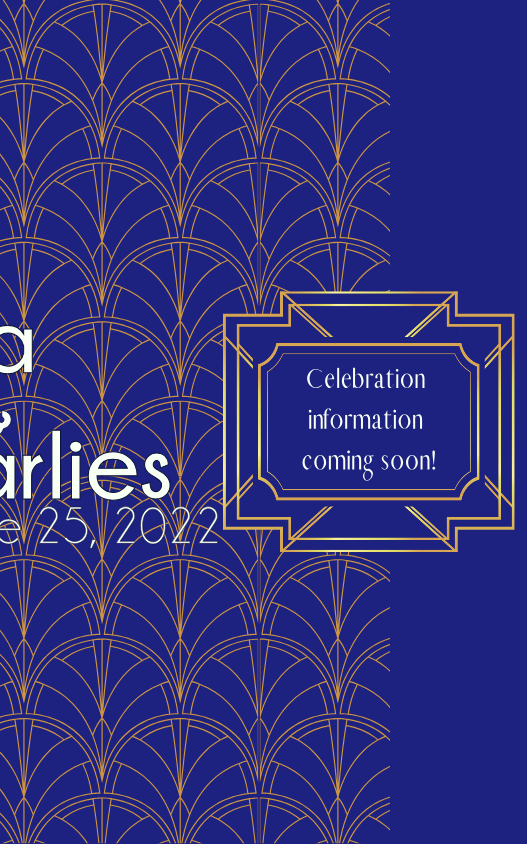
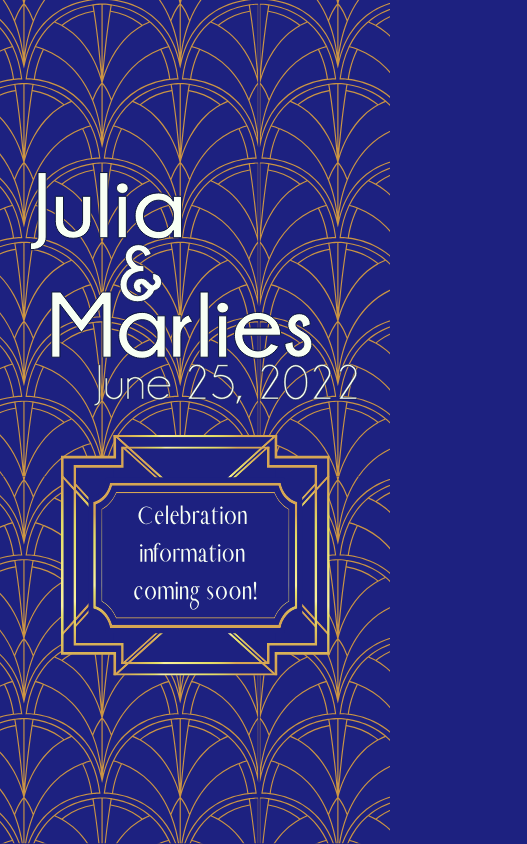
Before and after one commit to ChippyChoppy/julia-and-marlies, a React (Create React App) app: page / in a window 390 px wide. Shown: the whole page, 527 px wide, since content can reach past the window. Built offline with nearby package versions, Linux system fonts and the light colour scheme.

Commit message:
coming soon responsive media queries

```diff
--- a/src/App.css
+++ b/src/App.css
@@ -1,5 +1,10 @@
-.App {
+
+
+  .App {
+
   display: flex;
+  flex-direction: row;
+
   align-items: center;
   justify-content: center;
   text-align: center;
@@ -49,3 +54,10 @@
     transform: rotate(360deg);
   }
 }
+
+@media screen and (orientation: portrait) {
+  .App {
+        flex-direction: column;
+
+  }
+}
--- a/src/App.js
+++ b/src/App.js
@@ -4,18 +4,23 @@ import nameDate from './JandMwithDate.svg';
 import styled from 'styled-components';
 
 const NameDate = styled.img `
-@media(max-width: 500px) {
-  width: 90%;
+  width: 69%;
+  padding: 6% 0% 3% 2%;
+  @media screen and (orientation: portrait) {
+  width: 85%;
+  padding: 4% 0% 6% 0%;
 }
-  width: 69%;
-  padding: 6% 0% 3% 2%;`
+`
 
 const ComingSoon = styled.img `
-@media (max-width: 500px) {
-  max-width: 75%;
+  width: 35%;
+  padding: 0% 3% 0% 0%;
+  @media screen and (orientation: portrait) {
+  width: 69%;
+  height: auto;
+  padding: 0% 0% 4% 0%;
+
 }
-  height: 64%;
-  padding: 0% 3% 0% 0%;
 `
 
 function App() {
```
